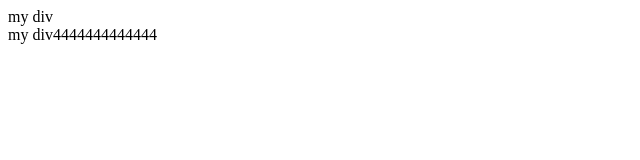
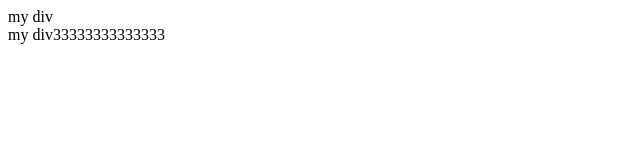
Before and after one commit to tianlinxue/myWork, a plain HTML site: page demo/index.html in a window 1280 px wide. Shown: the full height of the page, 0-640 px from the left. Drawn offline with Linux system fonts and the light colour scheme.

Commit message:
111
111111111111111

```diff
--- a/demo/index.html
+++ b/demo/index.html
@@ -6,7 +6,7 @@
 </head>
 <body>
     <div> my div</div>
-    <div> my div4444444444444</div>
+    <div> my div33333333333333</div>
 
     <script src="js/index.js">
 
```
